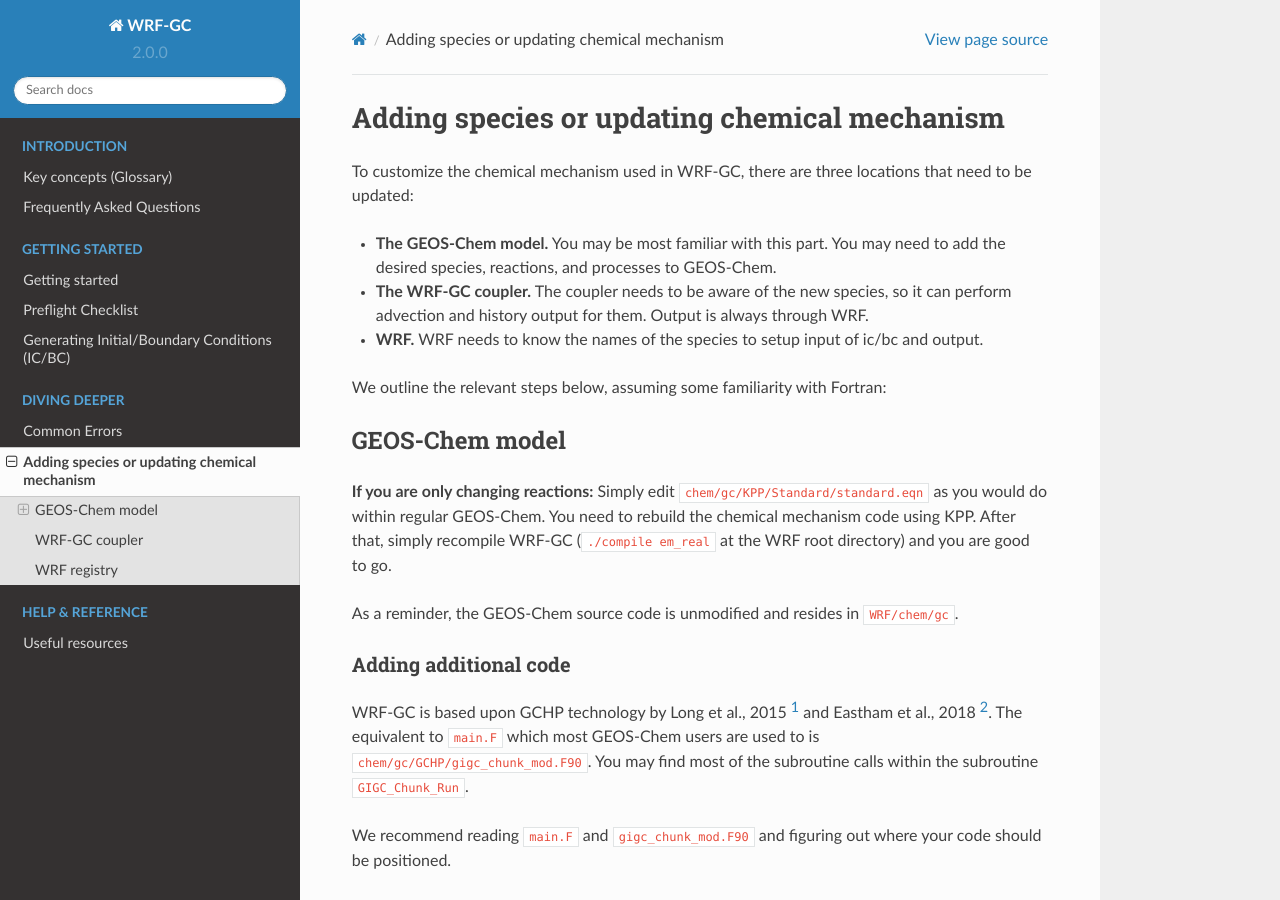
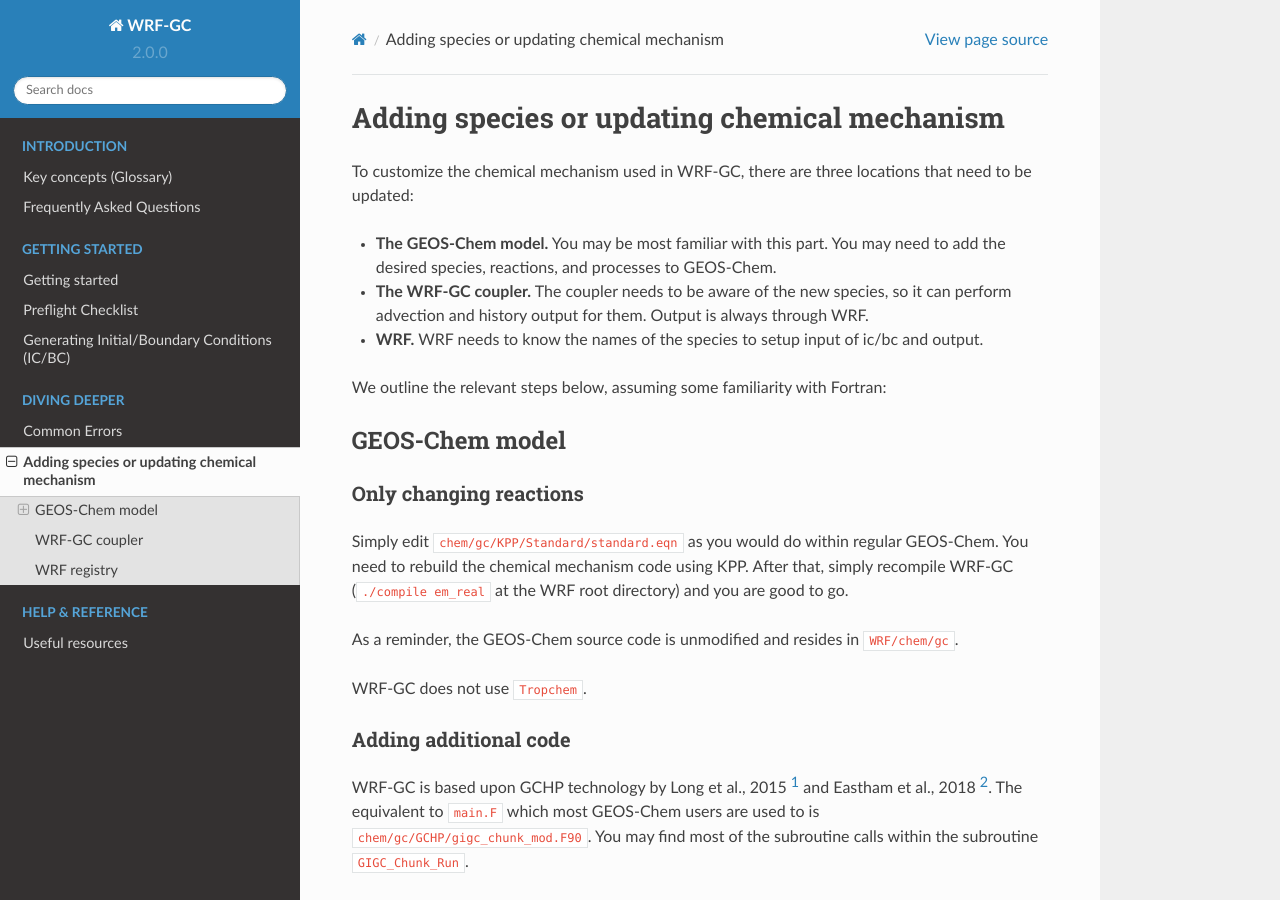
Before and after one commit to WRF-GC/documentation, a Sphinx documentation site: the page built from docs/source/newspecies.rst, in a window 1280 px wide and 900 px high. Built offline with Sphinx 7.4.7 and the Read the Docs theme 2.0.0, drawn with Linux system fonts in a browser that asks for light colours.

Commit message:
Fix styling

```diff
--- a/docs/source/newspecies.rst
+++ b/docs/source/newspecies.rst
@@ -12,9 +12,14 @@ We outline the relevant steps below, assuming some familiarity with Fortran:
 GEOS-Chem model
 ---------------
 
-**If you are only changing reactions:** Simply edit ``chem/gc/KPP/Standard/standard.eqn`` as you would do within regular GEOS-Chem. You need to rebuild the chemical mechanism code using KPP. After that, simply recompile WRF-GC (``./compile em_real`` at the WRF root directory) and you are good to go.
+Only changing reactions
+^^^^^^^^^^^^^^^^^^^^^^^
+
+Simply edit ``chem/gc/KPP/Standard/standard.eqn`` as you would do within regular GEOS-Chem. You need to rebuild the chemical mechanism code using KPP. After that, simply recompile WRF-GC (``./compile em_real`` at the WRF root directory) and you are good to go.
 
 As a reminder, the GEOS-Chem source code is unmodified and resides in ``WRF/chem/gc``.
+
+WRF-GC does not use ``Tropchem``.
 
 Adding additional code
 ^^^^^^^^^^^^^^^^^^^^^^^
```
